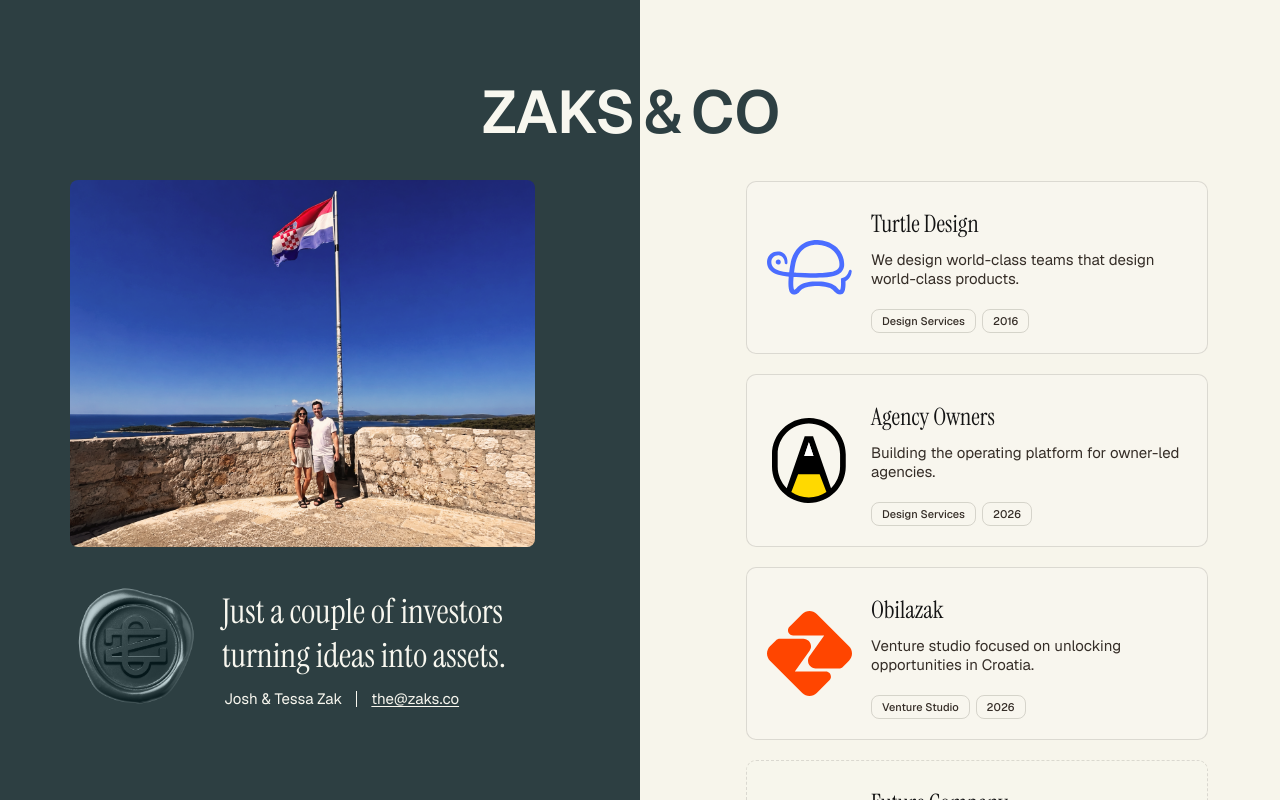
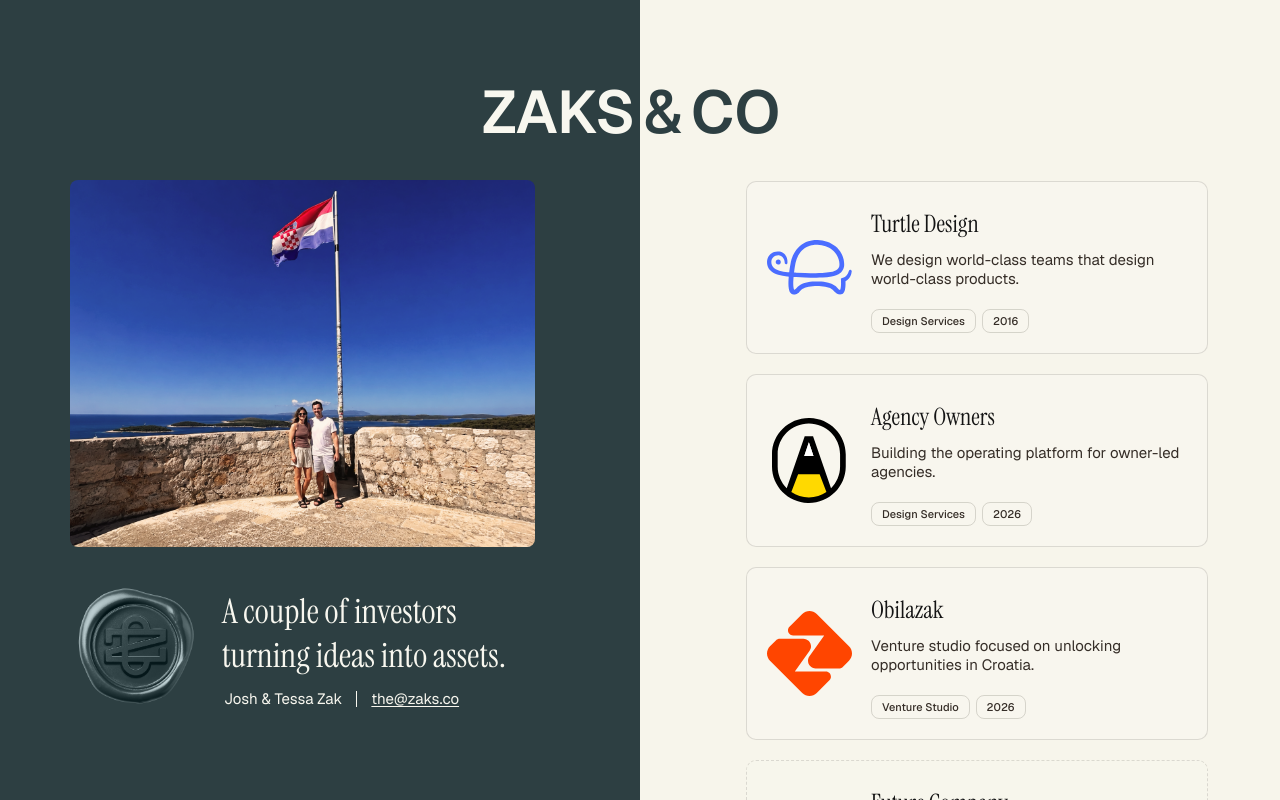
Before and after one commit to joshzak/zaks, a Next.js app: page / in a window 1280 px wide. Built offline with nearby package versions, Linux system fonts and the light colour scheme.

Commit message:
Update Zaks & Co brand tagline

```diff
--- a/app/layout.tsx
+++ b/app/layout.tsx
@@ -7,7 +7,7 @@ import "./globals.css";
 export const metadata: Metadata = {
   metadataBase: new URL("https://zaks.co"),
   title: "Zaks & Co",
-  description: "Zaks & Co — Just a couple of investors turning ideas into assets.",
+  description: "Zaks & Co — A couple of investors turning ideas into assets.",
   alternates: {
     canonical: "https://zaks.co"
   },
@@ -24,7 +24,7 @@ export const metadata: Metadata = {
   },
   openGraph: {
     title: "Zaks & Co",
-    description: "Just a couple of investors turning ideas into assets.",
+    description: "A couple of investors turning ideas into assets.",
     url: "https://zaks.co",
     siteName: "Zaks & Co",
     type: "website",
@@ -33,14 +33,14 @@ export const metadata: Metadata = {
         url: "/images/zaks-open-graph.png",
         width: 1200,
         height: 630,
-        alt: "Zaks & Co — Just a couple of investors turning ideas into assets."
+        alt: "Zaks & Co — A couple of investors turning ideas into assets."
       }
     ]
   },
   twitter: {
     card: "summary_large_image",
     title: "Zaks & Co",
-    description: "Just a couple of investors turning ideas into assets.",
+    description: "A couple of investors turning ideas into assets.",
     images: ["/images/zaks-open-graph.png"]
   }
 };
--- a/app/page.tsx
+++ b/app/page.tsx
@@ -6,7 +6,7 @@ const organizationJsonLd = {
   "@type": "Organization",
   name: "Zaks & Co",
   url: "https://zaks.co",
-  description: "Just a couple of investors turning ideas into assets.",
+  description: "A couple of investors turning ideas into assets.",
   email: "the@zaks.co",
   founder: [
     { "@type": "Person", name: "Josh Zak" },
@@ -47,7 +47,7 @@ export default function Home() {
         <div className="identity-block">
           <img className="zaks-seal" src="/logos/zc-wax-seal-v2.png" alt="" aria-hidden="true" />
           <div className="identity-copy">
-            <p className="manifesto" id="zaks-story">Just a couple of investors<br />turning ideas into assets.</p>
+            <p className="manifesto" id="zaks-story">A couple of investors<br />turning ideas into assets.</p>
             <p className="signature"><span>Josh &amp; Tessa Zak</span><span className="signature-divider" aria-hidden="true" /><a href="mailto:the@zaks.co">the@zaks.co</a></p>
           </div>
         </div>
```
Also changed, not shown: references/design-notes.md (+1 -1 lines), public/images/zaks-open-graph.png.
